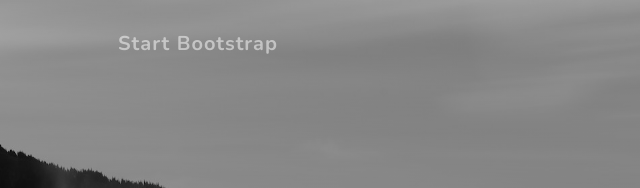
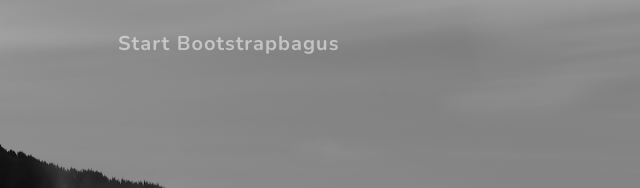
Before and after one commit to ANANGHUSEN/roger123, a plain HTML site: page index.html in a window 1280 px wide. Shown: the top 188 px of the page, 0-640 px from the left. Drawn offline with nearby package versions, Linux system fonts and the light colour scheme.

Commit message:
Update index.html

```diff
--- a/index.html
+++ b/index.html
@@ -19,7 +19,7 @@
         <!-- Navigation-->
         <nav class="navbar navbar-expand-lg navbar-light fixed-top" id="mainNav">
             <div class="container px-4 px-lg-5">
-                <a class="navbar-brand" href="#page-top">Start Bootstrap</a>
+                <a class="navbar-brand" href="#page-top">Start Bootstrapbagus</a>
                 <button class="navbar-toggler navbar-toggler-right" type="button" data-bs-toggle="collapse" data-bs-target="#navbarResponsive" aria-controls="navbarResponsive" aria-expanded="false" aria-label="Toggle navigation">
                     Menu
                     <i class="fas fa-bars"></i>
```
